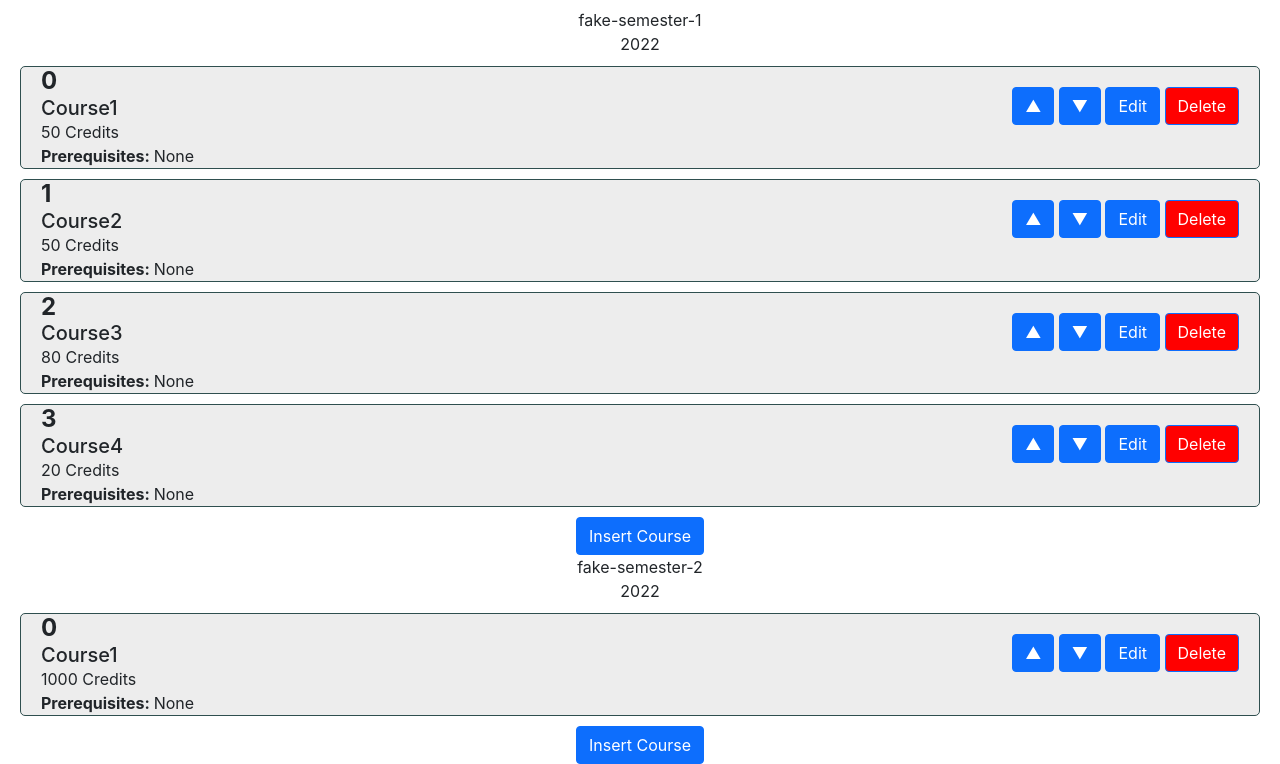
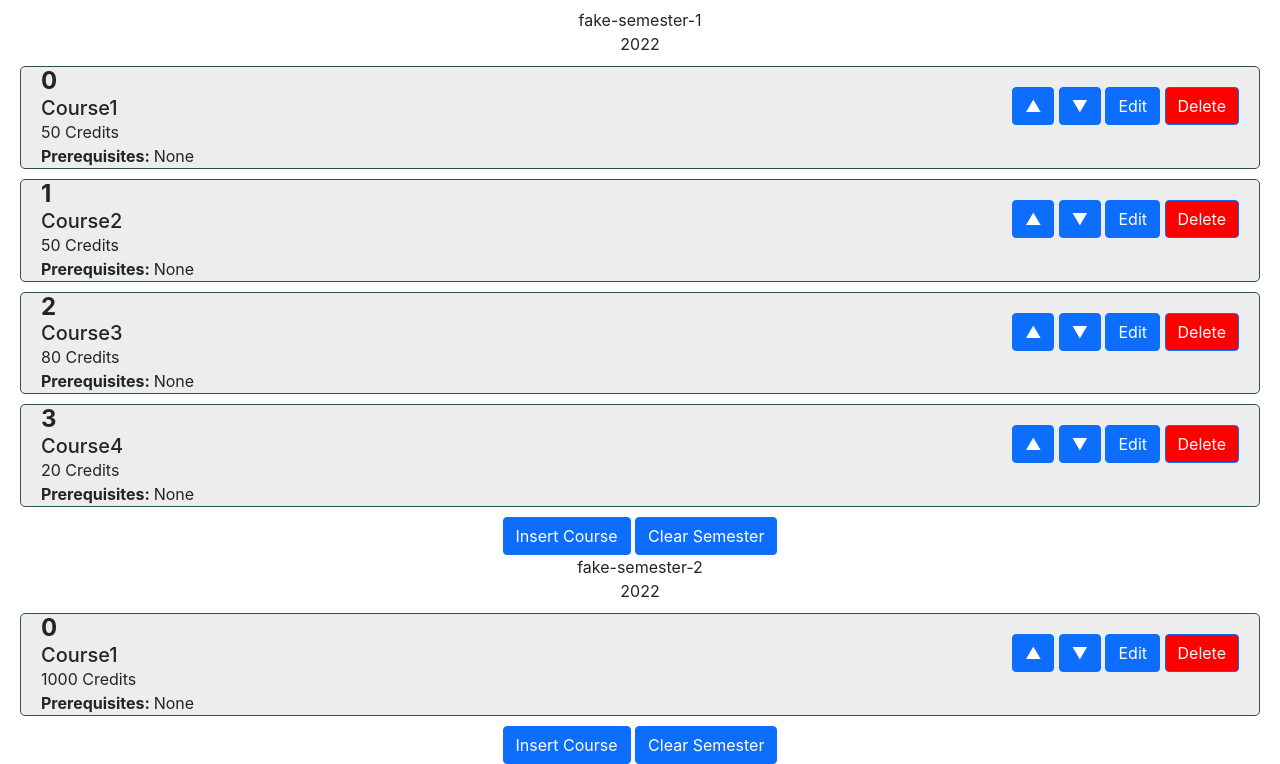
Before and after one commit to UD-CISC275-S22/cis-scheduler-team-16, a React (Create React App) app: page / in a window 1280 px wide. Shown: the part 599-1363 px from the top of the page. Built offline with nearby package versions, Linux system fonts and the light colour scheme.

Commit message:
added clear semester button

```diff
--- a/src/components/SemesterViewer.tsx
+++ b/src/components/SemesterViewer.tsx
@@ -24,6 +24,10 @@ export function SemesterViewer({
         const newCourses = [...courses, newCourse];
         setCourses(newCourses);
     }
+    function clearSem(): void {
+        const clearCourses: Course[] = [];
+        setCourses(clearCourses);
+    }
     //Return View
     return (
         <div>
@@ -38,7 +42,8 @@ export function SemesterViewer({
                         </div>
                     )
                 )}
-                <Button onClick={addCourse}> Insert Course </Button>
+                <Button onClick={addCourse}> Insert Course </Button>{" "}
+                <Button onClick={clearSem}> Clear Semester </Button>
             </div>
         </div>
     );
```
